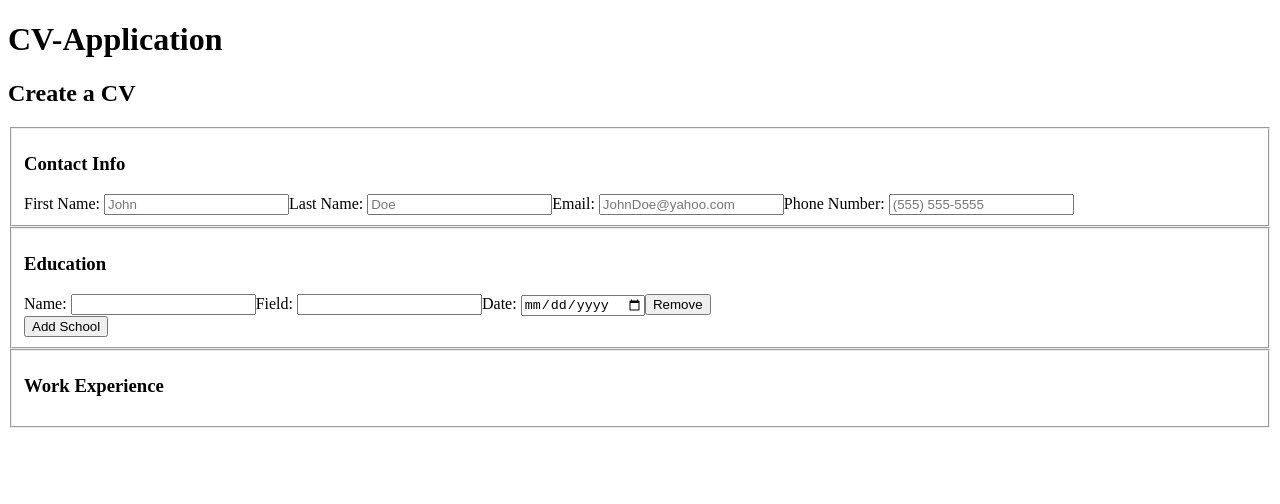
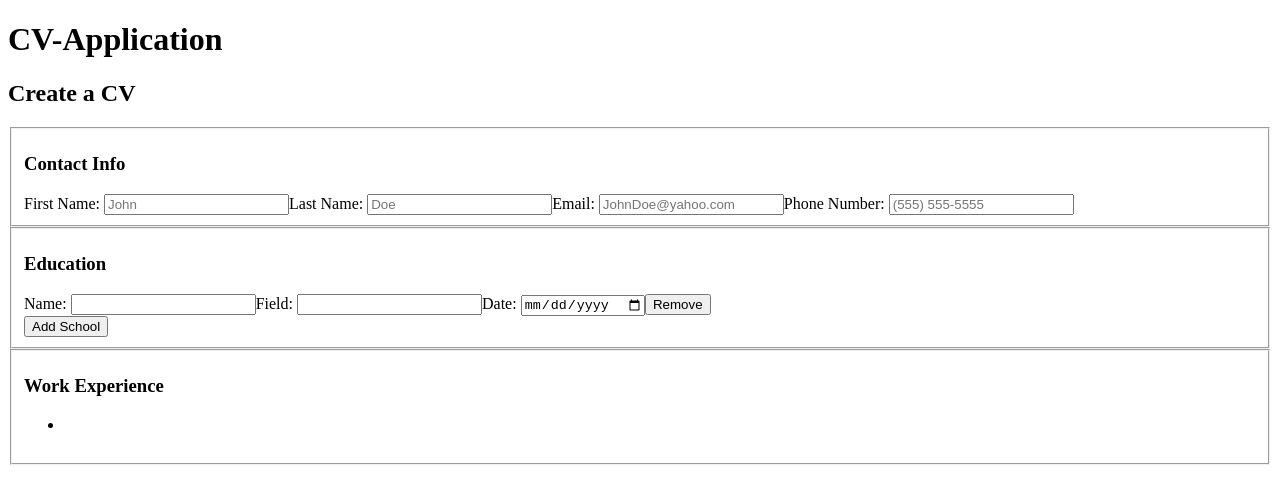
Before and after one commit to Figby222/cv-application, a React (Vite) app: page / in a window 1280 px wide. Shown: the top 504 px of the page. Built offline with nearby package versions, Linux system fonts and the light colour scheme.

Commit message:
Add unordered list to contain jobs

```diff
--- a/src/components/utility-components/CVForm/WorkExperience.jsx
+++ b/src/components/utility-components/CVForm/WorkExperience.jsx
@@ -1,3 +1,4 @@
+/* eslint-disable react/prop-types */
 import Job from './Job.jsx';
 import { useState } from 'react';
 function WorkExperience({
@@ -12,12 +13,17 @@ function WorkExperience({
     return (
         <>
         <h3>Work Experience</h3>
-        {jobsDataObject.jobs.map(job => {
-            return <Job
-                key={job.id}
-                jobObject={job}
-            />
-        })}
+        <ul className='jobs'>
+            {jobsDataObject.jobs.map(job => {
+                return (
+                    <li key={job.id}>
+                        <Job
+                            jobObject={job}
+                        />
+                    </li>
+                )
+            })}
+        </ul>
         </>
     )
 }
```
